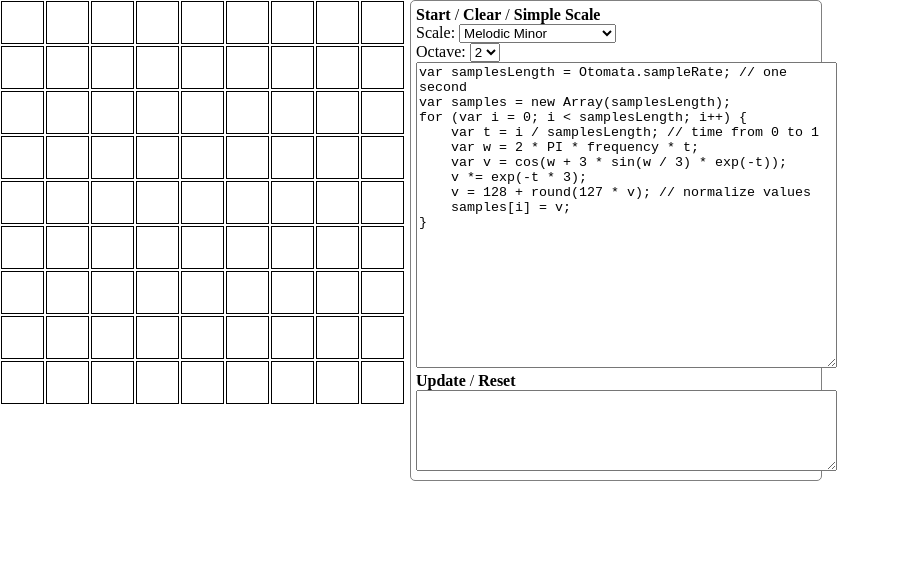
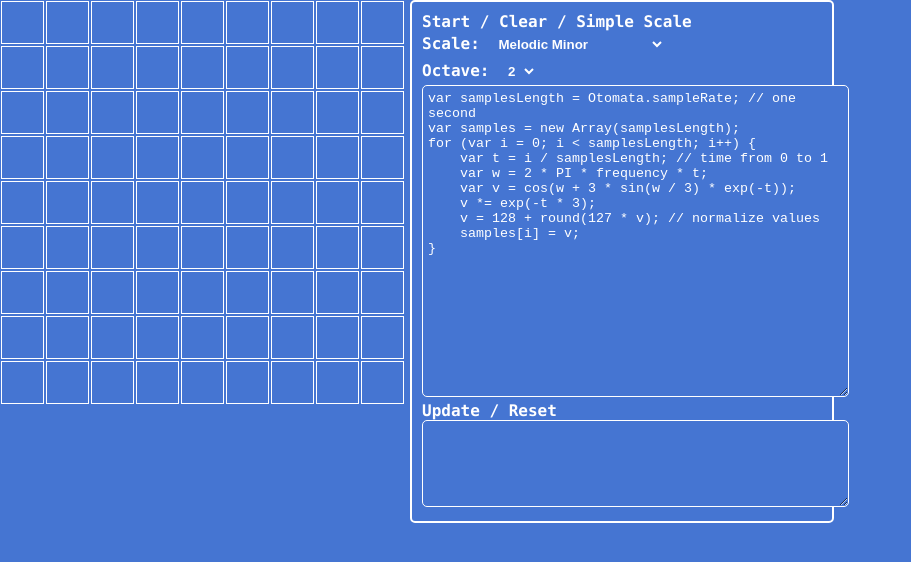
Before and after one commit to archiloque/otomata-js, a plain HTML site: page index.html in a window 1280 px wide. Shown: the whole page, without its empty margins (0-911 px from the left). Drawn offline with Linux system fonts and the light colour scheme.

Commit message:
use my colors

```diff
--- a/js/otomata.ui.js
+++ b/js/otomata.ui.js
@@ -8,6 +8,7 @@ $(document).ready(function () {
 
     var ctx = canvas.getContext('2d');
 
+    ctx.strokeStyle = ctx.fillStyle = 'white';
     for (var i = 0; i < Otomata.numberOfCells; i++) {
         for (var j = 0; j < Otomata.numberOfCells; j++) {
             ctx.fillRect(
@@ -60,7 +61,7 @@ $(document).ready(function () {
         if(hit) {
             ctx.strokeStyle = ctx.fillStyle = 'red';
         } else {
-            ctx.strokeStyle = ctx.fillStyle = 'black';
+            ctx.strokeStyle = ctx.fillStyle = 'white';
         }
 
         ctx.clearRect(
--- a/otomata.css
+++ b/otomata.css
@@ -1,21 +1,35 @@
+body {
+    background-color: #4575d2;
+    color: white;
+    font-family: Consolas, "Courier New", monospace;
+    font-size: 16px;
+    font-weight: bold;
+}
+
+* {
+    border: 0;
+    padding: 0;
+    margin: 0;
+}
+
 #playGround {
     position: absolute;
     top: 0;
     left: 0;
 }
+
 #controls {
     position: absolute;
     top: 0;
     left: 410px;
     width: 400px;
-    padding: 5px;
+    padding: 10px;
     border-radius: 5px;
-    border: grey 1px solid;
+    border: white 2px solid;
 
 }
 a {
-    font-weight: bold;
-    color: black;
+    color: white;
     text-decoration: none;
 }
 a:hover {
@@ -24,3 +38,18 @@ a:hover {
 #errorMessage {
     color: red;
 }
+
+textarea {
+    background-color: #4575d2;
+    color: white;
+    border: 1px white solid;
+    border-radius: 5px;
+    padding: 5px;
+}
+
+select, option {
+    background-color: #4575d2;
+    color: white;
+    padding: 5px;
+    font-weight: bold;
+}
```
